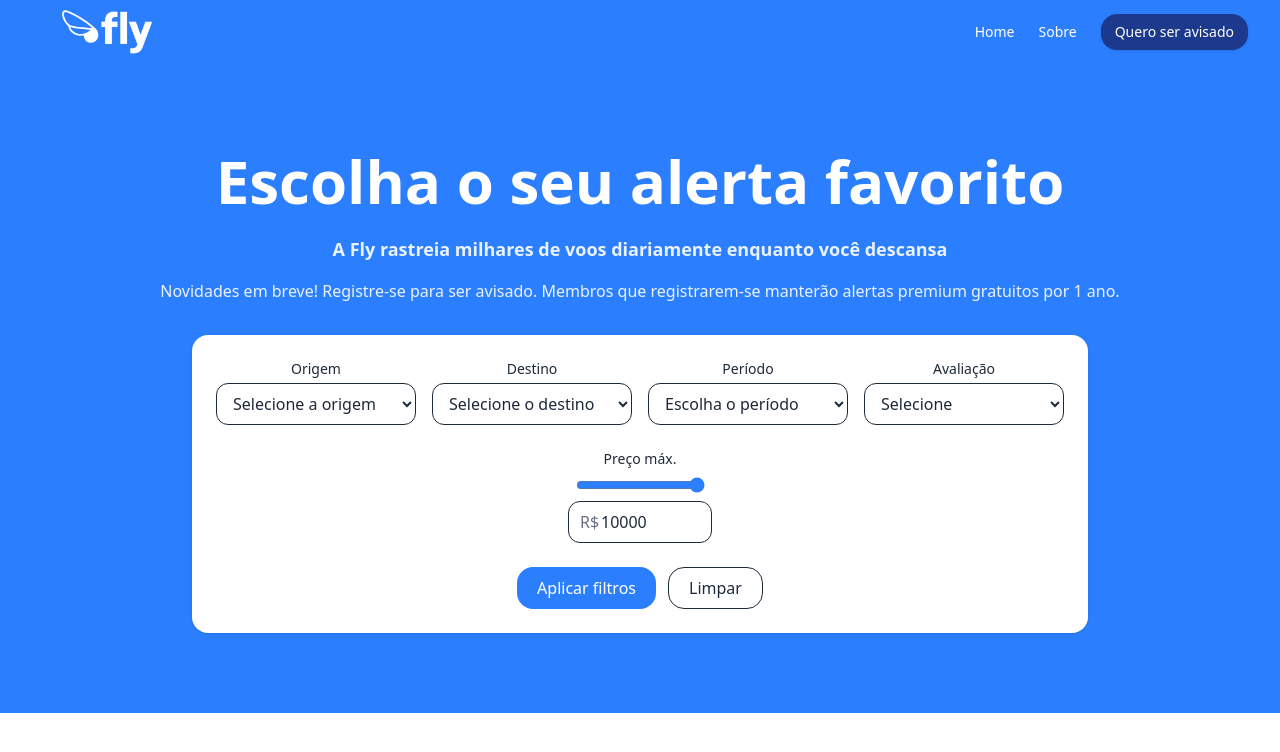
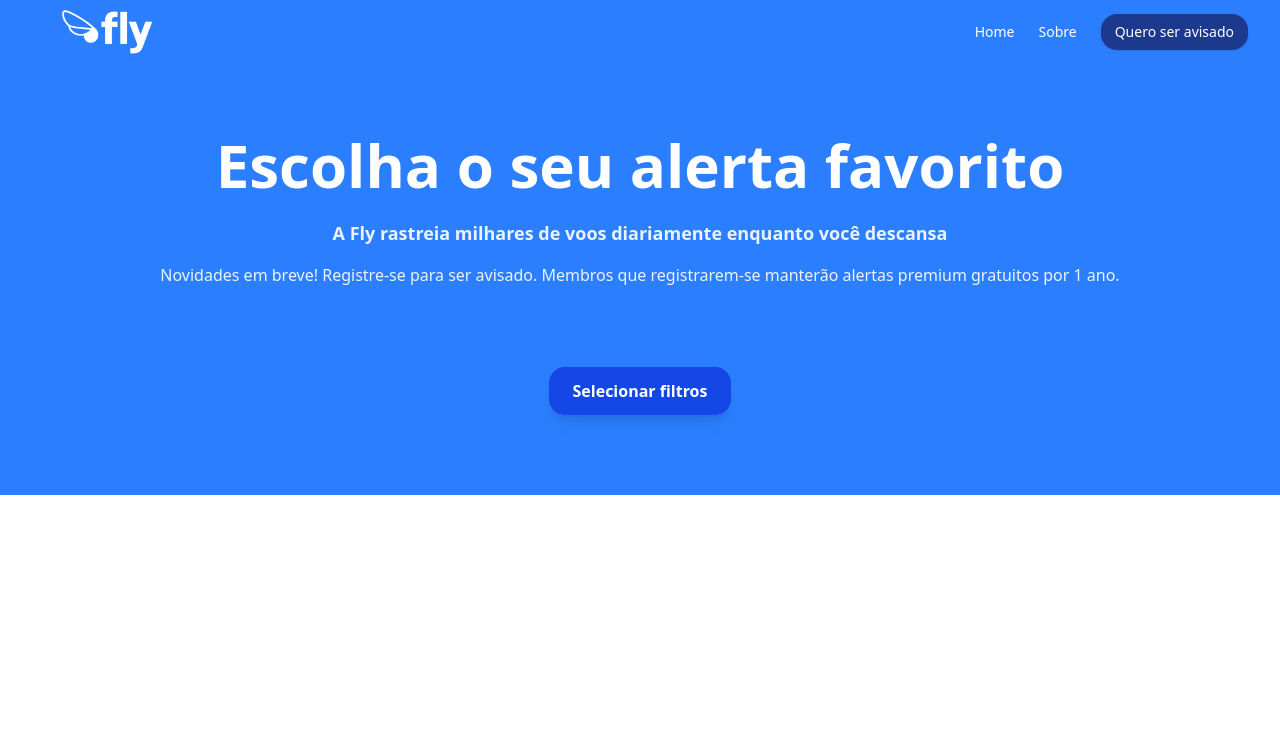
Before and after one commit to GCOUTO-FONSECA/flytripalert_js-site, a Next.js app: page / in a window 1280 px wide. Shown: the top 752 px of the page. Built offline with nearby package versions, Linux system fonts and the light colour scheme.

Commit message:
feat: implement filter toggle and update filter form layout in Hero component

```diff
--- a/components/Hero.tsx
+++ b/components/Hero.tsx
@@ -52,11 +52,13 @@ export default function Hero() {
   ];
 
   const [precoMax, setPrecoMax] = useState(10000);
+  {/* control if filter is active */}
+  const [showFilters, setShowFilters] = useState(false);
 
   return (
 
     <section className="relative w-full bg-blue-500 text-white">
-      <div className="mx-auto max-w-7xl px-4 py-16 sm:py-20 text-center">
+      <div className="mx-auto max-w-7xl pt-12 pb-0 sm:pt-16 sm:pb-0 text-center">
         {/* Headline */}
         <h1 className="text-4xl sm:text-5xl lg:text-6xl font-extrabold leading-tight">
           Escolha o seu alerta favorito
@@ -74,8 +76,21 @@ export default function Hero() {
           Novidades em breve! Registre-se para ser avisado.
           Membros que registrarem-se manterão alertas premium gratuitos por 1 ano.
         </p>
-
+        <section className="relative w-full bg-blue-500 text-white">
+          <div className="mx-auto max-w-7xl px-4 py-16 sm:py-20 text-center">
+            {/* Botão de abrir filtros */}
+            <button
+              onClick={() => setShowFilters(!showFilters)}
+              className="rounded-2xl px-6 py-3 font-semibold text-white
+             bg-gradient-to-r from-blue-700 via-blue-700 to-blue-700
+             shadow-lg hover:shadow-xl
+             hover:from-blue-600 hover:via-blue-600 hover:to-blue-600
+             transition-all duration-300 "
+            >
+              {showFilters ? "Fechar filtros" : "Selecionar filtros"}
+            </button>
             {/* Form de filtros */}
+            {showFilters && (
               <form
                 className="mt-8 w-full max-w-4xl mx-auto bg-white rounded-2xl shadow p-4 sm:p-6 text-gray-800"
                 onSubmit={(e) => e.preventDefault()}
@@ -120,7 +135,9 @@ export default function Hero() {
                   </button>
                 </div>
               </form>
-
+            )}
+          </div>
+        </section>
       </div>
     </section>
   );
```
Lines whose indentation alone changed are shown as unchanged.
